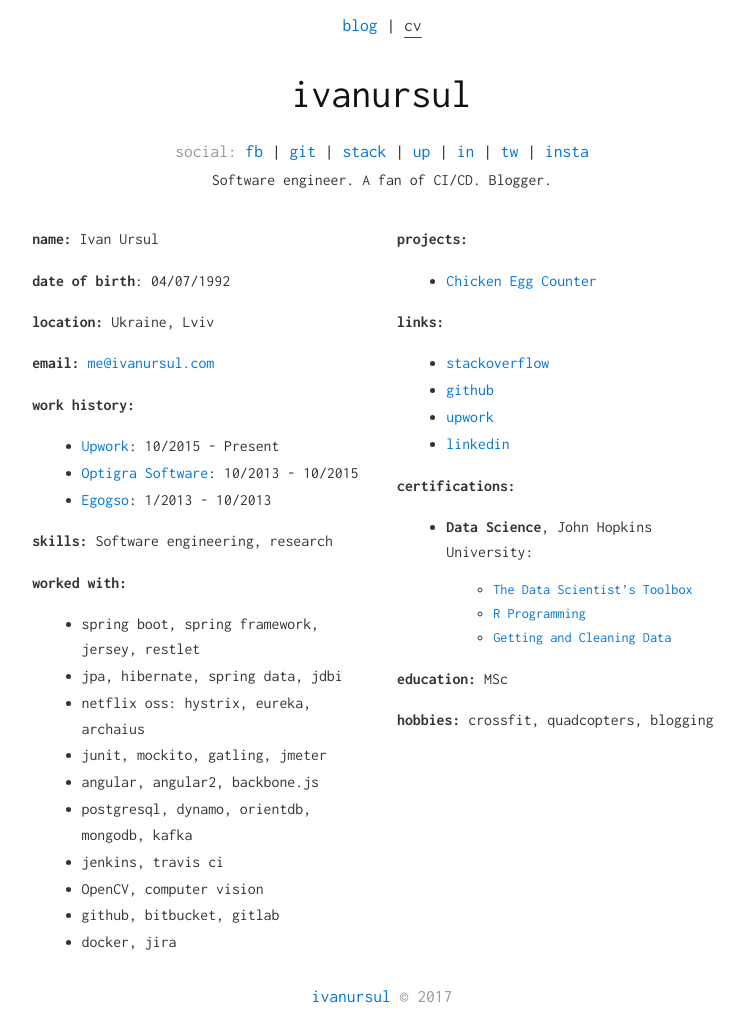
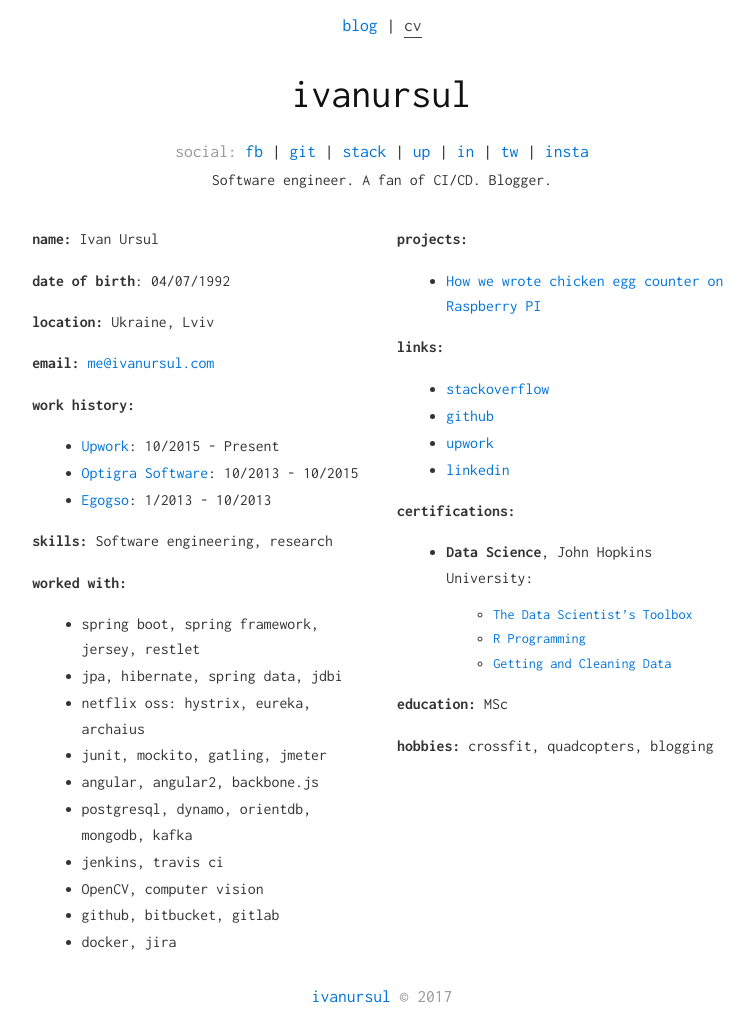
Before and after one commit to ivanursul/ivanursul, a Jekyll site: the page built from cv.html, in a window 1280 px wide. Shown: the whole page, without its empty margins (258-1012 px from the left). Built offline with Jekyll 4.4.1, drawn with Linux system fonts in a browser that asks for light colours.

```diff
--- a/cv.html
+++ b/cv.html
@@ -49,7 +49,7 @@
 
         <ul>
           <li>
-              <a href="https://ivanursul.com/counting-eggs-in-opencv">Chicken Egg Counter</a>
+              <a href="https://ivanursul.com/counting-eggs-in-opencv">How we wrote chicken egg counter on Raspberry PI</a>
           </li>
         </ul>
 
```
